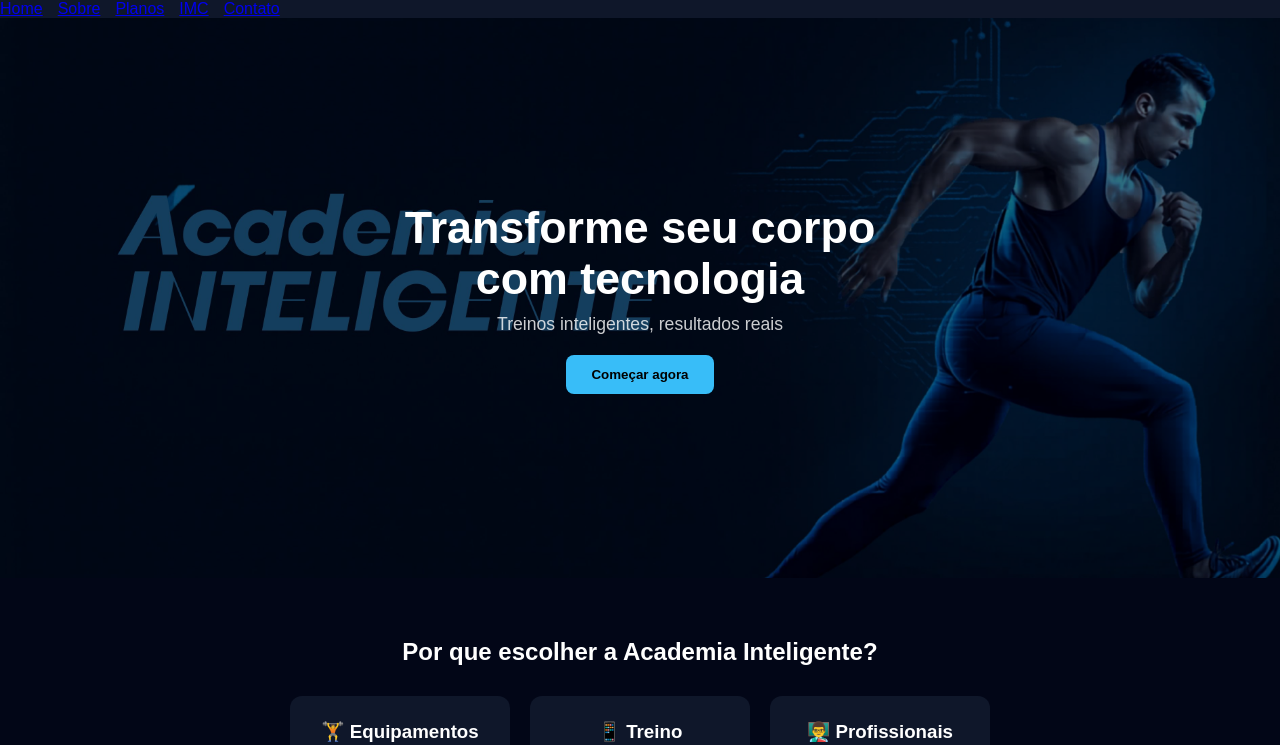
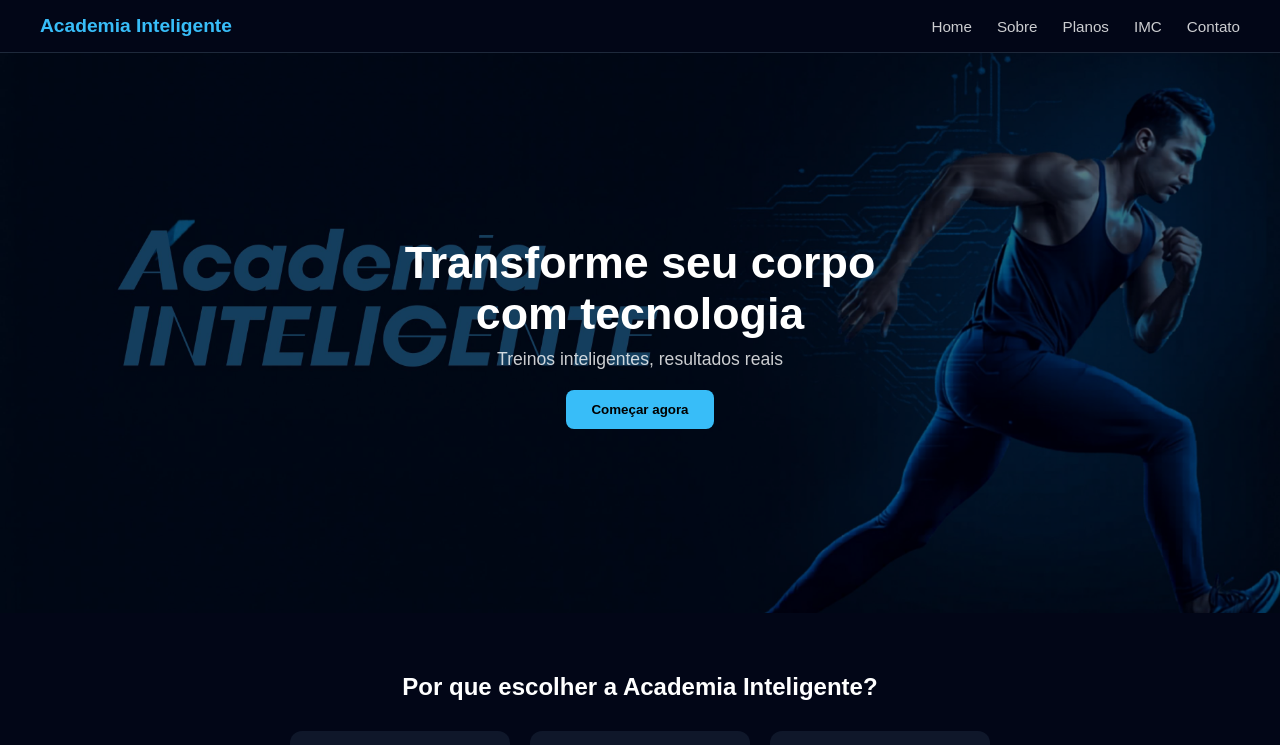
Before and after one commit to Academia-Inteligente/Academia-Inteligente-CP4-WEB, a React (Vite) app: page / in a window 1280 px wide. Shown: the top 745 px of the page. Built offline with nearby package versions, Linux system fonts and the light colour scheme.

Commit message:
feat: navbar estilizada e readme atualizado

```diff
--- a/src/components/Navbar.jsx
+++ b/src/components/Navbar.jsx
@@ -1,13 +1,17 @@
 import { Link } from "react-router-dom";
+import "../css/estilo.css";
 
 export default function Navbar() {
   return (
-    <nav style={{ display: "flex", gap: "15px" }}>
-      <Link to="/">Home</Link>
-      <Link to="/sobre">Sobre</Link>
-      <Link to="/planos">Planos</Link>
-      <Link to="/imc">IMC</Link>
-      <Link to="/contato">Contato</Link>
+    <nav className="navbar">
+      <div className="navbar-logo"> Academia Inteligente</div>
+      <div className="navbar-links">
+        <Link to="/">Home</Link>
+        <Link to="/sobre">Sobre</Link>
+        <Link to="/planos">Planos</Link>
+        <Link to="/imc">IMC</Link>
+        <Link to="/contato">Contato</Link>
+      </div>
     </nav>
   );
 }
--- a/src/css/estilo.css
+++ b/src/css/estilo.css
@@ -213,3 +213,38 @@ body {
   max-width: 600px;
   padding: 20px;
 }
+
+/* ================= NAVBAR ================= */
+
+.navbar {
+  display: flex;
+  align-items: center;
+  justify-content: space-between;
+  padding: 15px 40px;
+  background: #020617;
+  border-bottom: 1px solid #1e293b;
+}
+
+.navbar-logo {
+  font-size: 1.2rem;
+  font-weight: bold;
+  color: #38bdf8;
+}
+
+.navbar-links {
+  display: flex;
+  gap: 25px;
+}
+
+.navbar-links a {
+  color: #fff;
+  text-decoration: none;
+  font-size: 0.95rem;
+  opacity: 0.8;
+  transition: 0.3s;
+}
+
+.navbar-links a:hover {
+  opacity: 1;
+  color: #38bdf8;
+}
```
Also changed, not shown: 1 other file (tests, documents, lock files or other folders).
